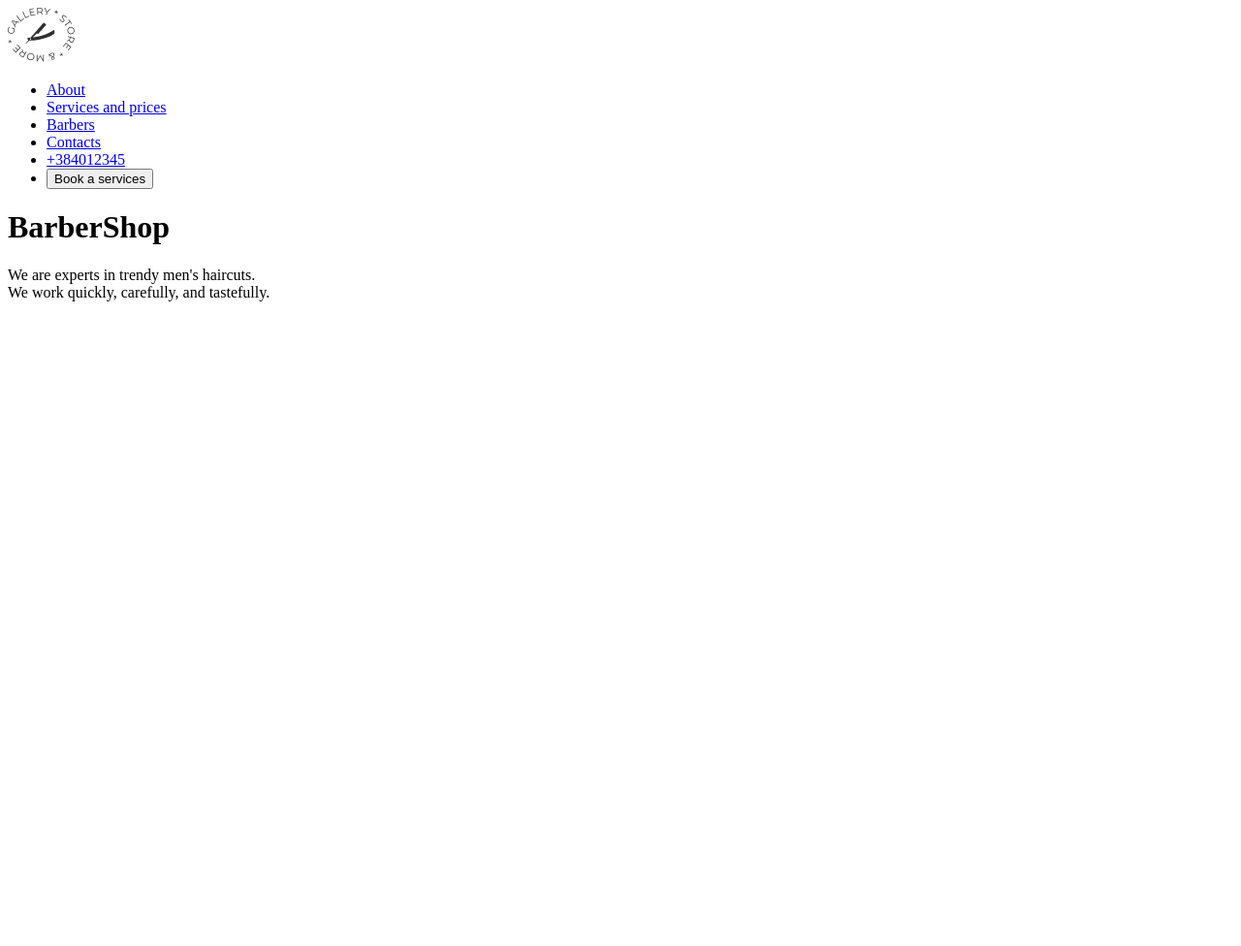
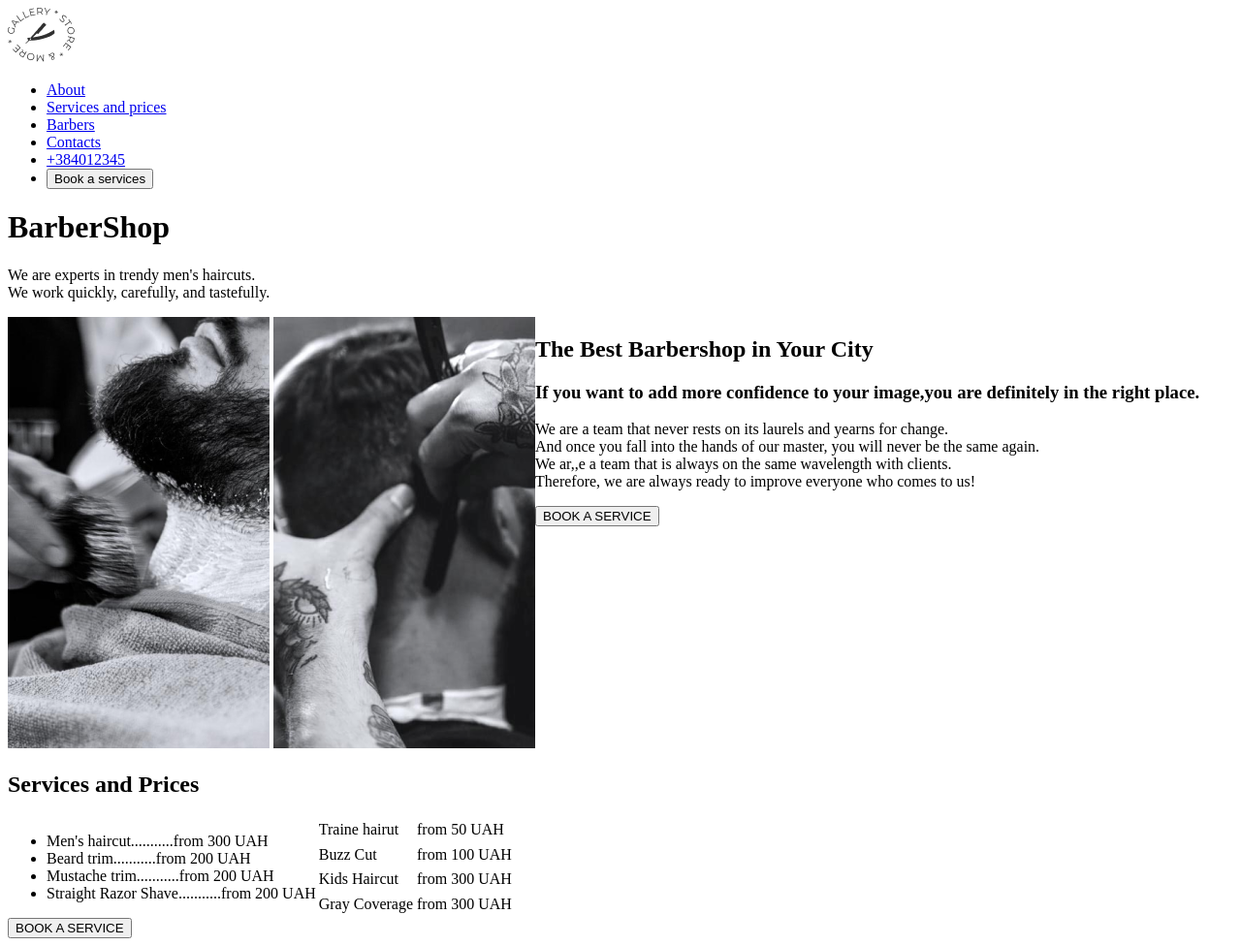
Before and after one commit to MonicaMaracineanu/barber-shop, a plain HTML site: page index.html in a window 1280 px wide. Shown: the whole page at 97% size. Before the commit the page ends 800 px from the top, so only its background shows below. Drawn offline with Linux system fonts and the light colour scheme.

Commit message:
partea a 2a

```diff
--- a/index.html
+++ b/index.html
@@ -5,6 +5,7 @@
         <title>Barber Shop</title>
 
         <body>
+            <!--home section-->
             <sectin>
                 <img src="images/logo.png" alt="acesta este un logo">
                 <nav>
@@ -21,6 +22,51 @@
                 <p>We are experts in trendy men's haircuts.<br>
                     We work quickly, carefully, and tastefully.</p>
             </sectin>
+            <section style="display:flex">
+            <!--about section-->
+            <div>
+                <!--left side-->
+                <img src="images/img1.png" alt="imagine 1">
+                <img src="images/img2.png" alt="imagine 2">
+
+            </div>
+            <div>
+                <!--right side-->
+                <h1>The Best Barbershop in Your City</h1>
+                <h3>If you want to add more confidence to your image,you are definitely in the right place.</h3>
+                <p>We are a team that never rests on its laurels and yearns for change.<br> And once you fall into the hands of our master, you will never be the same again.<br> We ar,,e a team that is always on the same wavelength with clients. <br>Therefore, we are always ready to improve everyone who comes to us!</p>
+            <button>BOOK A SERVICE</button>
+            </div></section>
+            <section>
+                <!--services and pices-->
+                <h1>Services and Prices</h1>
+                <div style="display:flex">
+                <ul>
+                    <li><span>Men's haircut...........from 300 UAH</span></li>
+                    <li><span>Beard trim...........from 200 UAH</span></li>
+                    <li><span>Mustache trim...........from 200 UAH</span></li>
+                    <li><span>Straight Razor Shave...........from 200 UAH</span></li>
+                </ul>
+                <table>
+                    <tr>
+                        <td>Traine hairut</td>
+                        <td>from 50 UAH</td>
+                        <tr>
+                            <td>Buzz Cut</td>
+                            <td>from 100 UAH</td>
+                            <tr>
+                                <td>Kids Haircut</td>
+                                <td>from 300 UAH</td>
+                                <tr>
+                                    <td>Gray Coverage</td>
+                                    <td>from 300 UAH</td>
+                                </tr>
+                            </tr>
+                        </tr>
+                    </tr>
+                </table></div>
+                <button>BOOK A SERVICE</button>
+            </section>
         </body>
 
     </head>
```
Also changed, not shown: images/img1.png (added), images/img2.png (added).
